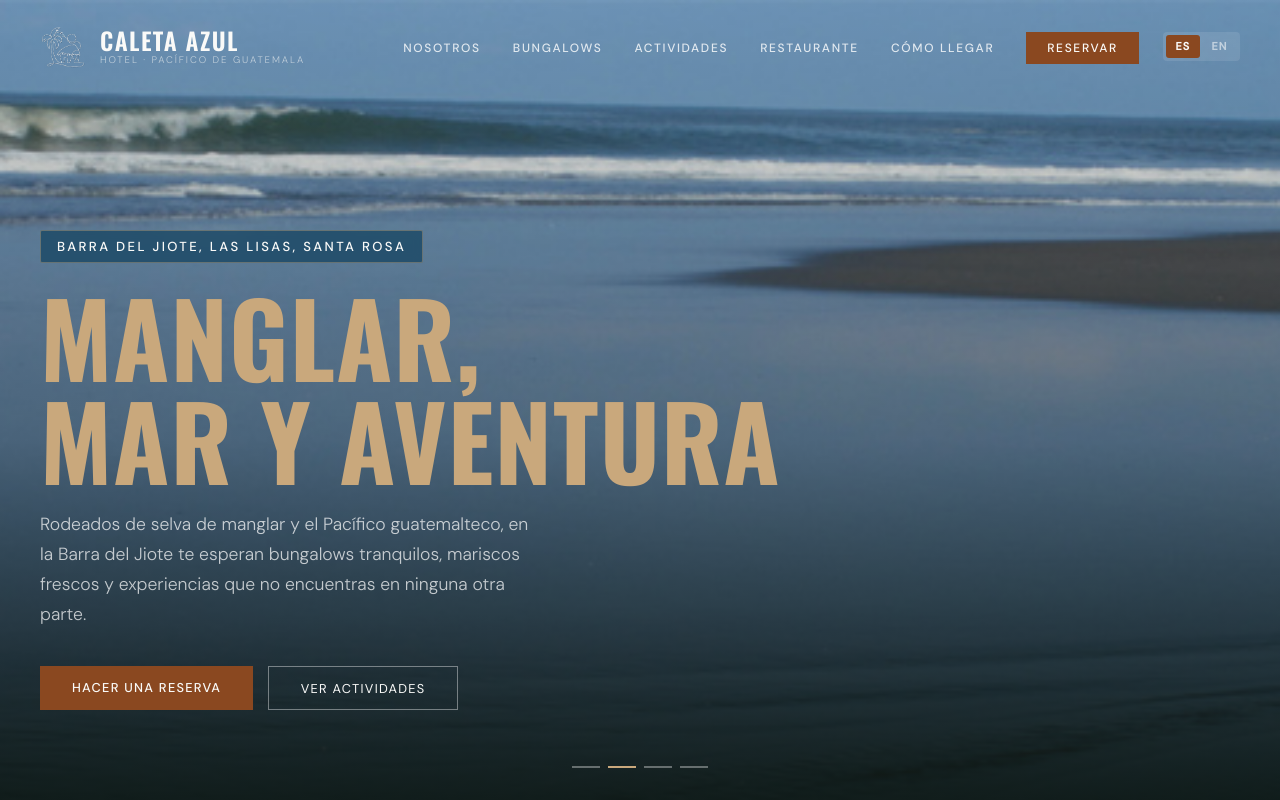
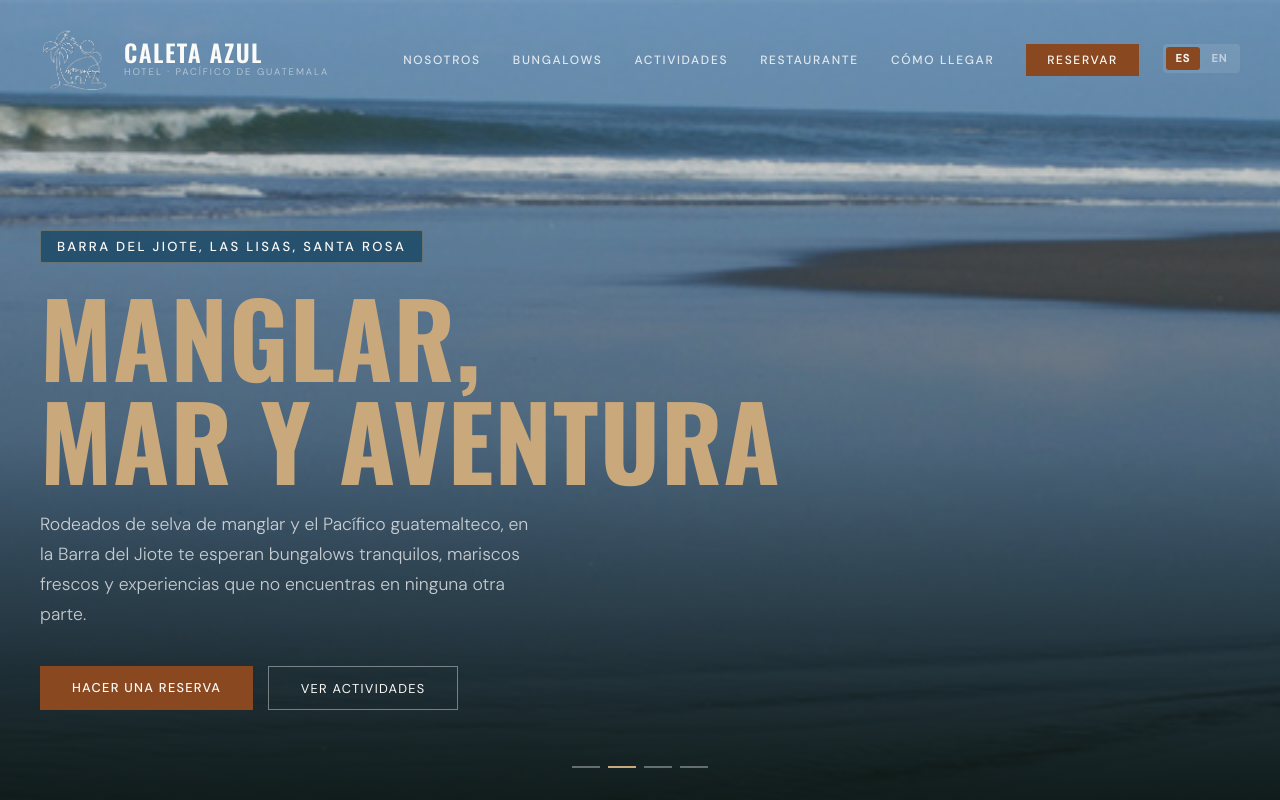
Before and after one commit to elchechiviris/caleta-azul, a plain HTML site: page index.html in a window 1280 px wide. Shown: the top 800 px of the page. Drawn offline with nearby package versions, Linux system fonts and the light colour scheme.

Commit message:
Aumenta logo nav 50% (48px → 72px)

```diff
--- a/index.html
+++ b/index.html
@@ -65,7 +65,7 @@
       display: flex; align-items: center; gap: 0.75rem;
     }
     .nav-logo-img {
-      width: 48px; height: 48px; object-fit: contain;
+      width: 72px; height: 72px; object-fit: contain;
       mix-blend-mode: screen; flex-shrink: 0; transition: opacity 0.2s;
     }
     .nav-logo:hover .nav-logo-img { opacity: 0.85; }
```
